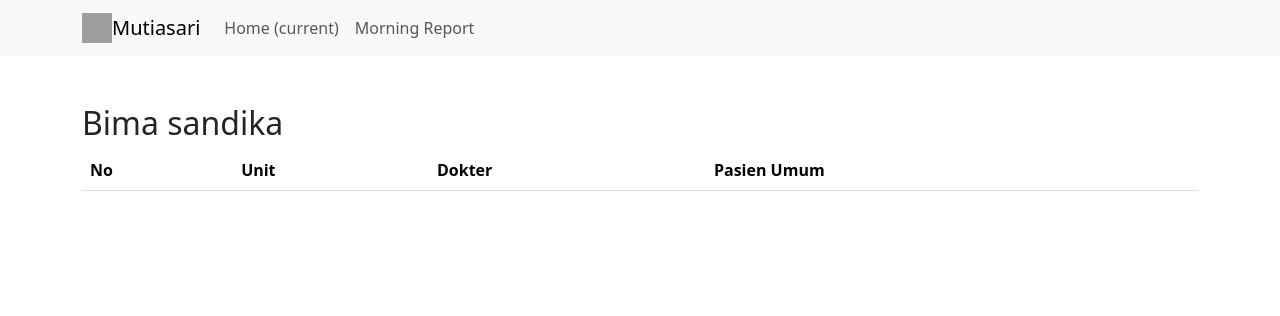
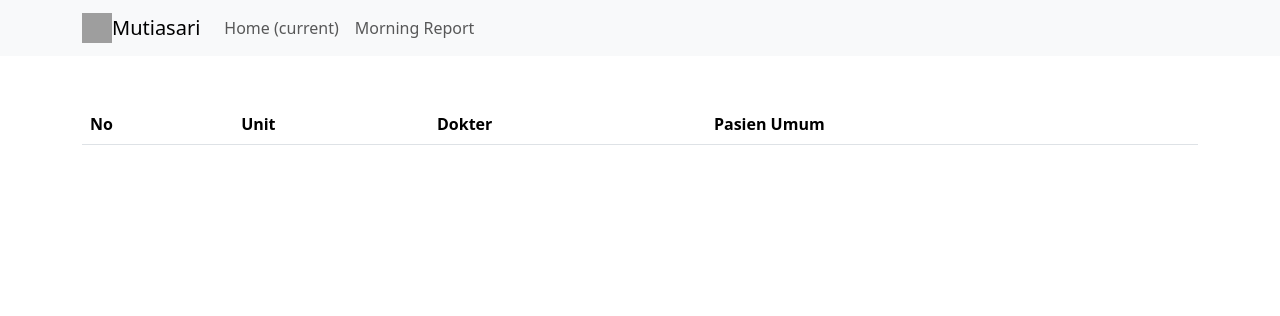
Before and after one commit to sandikabima/qustion, a PHP site: the page made by app/views/morning/rajal.php in a window 1280 px wide. Shown: the top 316 px of the page. Run offline with PHP 8.4, Linux system fonts and the light colour scheme; the template is opened without the code that fills it, so the values that code supplies are empty; some libraries are stand-ins or nearby versions; grey boxes are pictures that could not be loaded.

Commit message:
Perubahan di rajal.php

```diff
--- a/app/views/morning/rajal.php
+++ b/app/views/morning/rajal.php
@@ -9,7 +9,7 @@
         </tr>
     </thead>
     <tbody>
-        <h2>Bima sandika</h2>
+
     </tbody>
     </table>
 </div>
```
